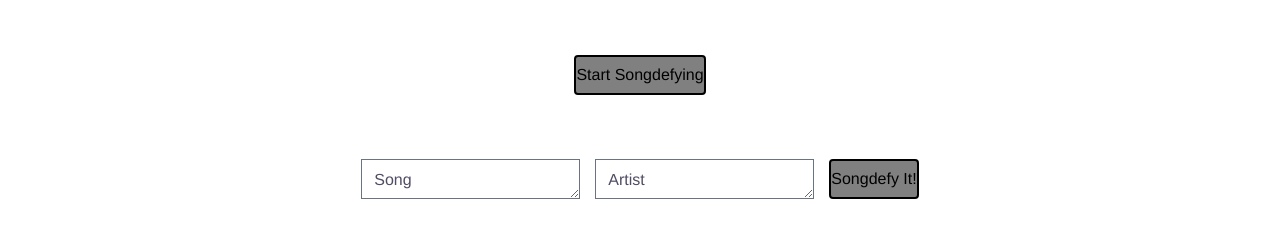
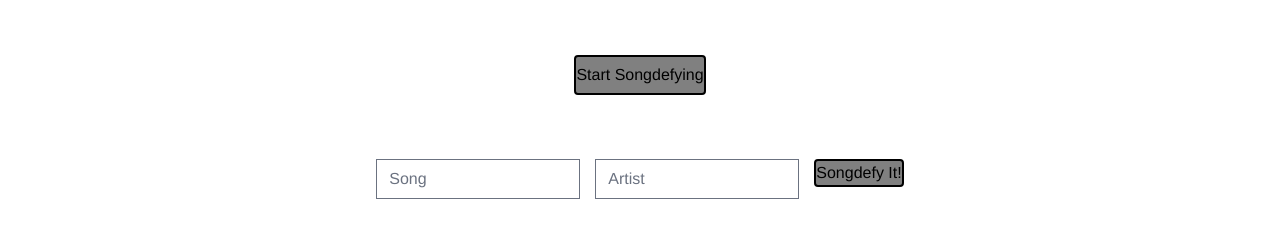
Before and after one commit to trnigg/lyric-translator, a plain HTML site: page index.html in a window 1280 px wide. Both pictures are taken after a click on the button "Start Songdefying". Shown: the part 241-478 px from the top of the page. Drawn offline with nearby package versions, Linux system fonts and the light colour scheme; no server answers.

Commit message:
added index.js

```diff
--- /dev/null
+++ b/assets/script/index.js
@@ -0,0 +1,7 @@
+
+var button = document.getElementById("start");
+var input= document.getElementById("input1");
+
+  button.addEventListener("click",(e) => {
+   input.style.display ="flex";
+})
--- a/assets/script/script.js
+++ b/assets/script/script.js
@@ -1,14 +1,5 @@
 
 // TO-DO: Add global variables for DOM manipulation and event listeners
-
-
-
-  var button = document.getElementById("start");
-  var input= document.getElementById("input1");
-
-    button.addEventListener("click",(e) => {
-     input.style.display ="flex";
-  })
 
 
 const apiKey = 'ADD_TOKEN'; // Replace with  actual API key - this should be kept secret - HOW? For now i remove from commiting to online repo // https://platform.openai.com/docs/api-reference/authentication
--- a/index.html
+++ b/index.html
@@ -48,9 +48,11 @@
       <button class="btn-start1 h-10 border-2 border-black rounded" id="start">Start Songdefying</button>
     </section>
     <section class="input" id="input1">
-      <textarea class="input-song">Song</textarea>
-      <textarea class="input-artist">Artist</textarea>
+      <input type="text" placeholder="Song" class="input-song"></input>
+      <input type="text" placeholder="Artist" class="input-artist"></input>
+        <div class="btn-secondPage">
       <button class="btn-defy border-2 border-black rounded">Songdefy It!</button>
+        </div>
     </section>
 
 
@@ -58,7 +60,7 @@
 
 
     <!-- Link to relevant script files-->
-    <script src="./assets/script/script.js"></script>
+    <script src="./assets/script/index.js"></script>
     <footer>
 
     </footer>
```
